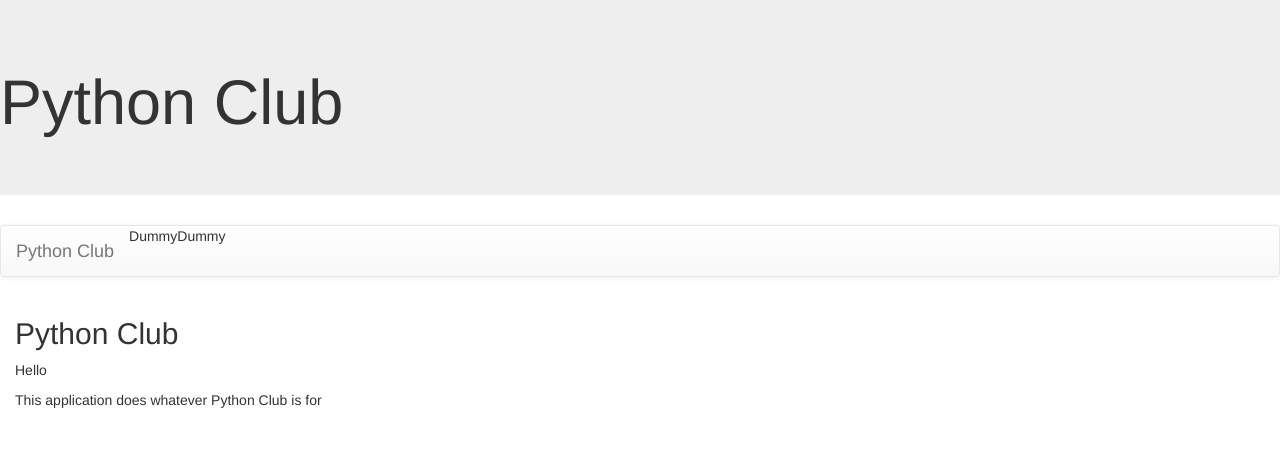
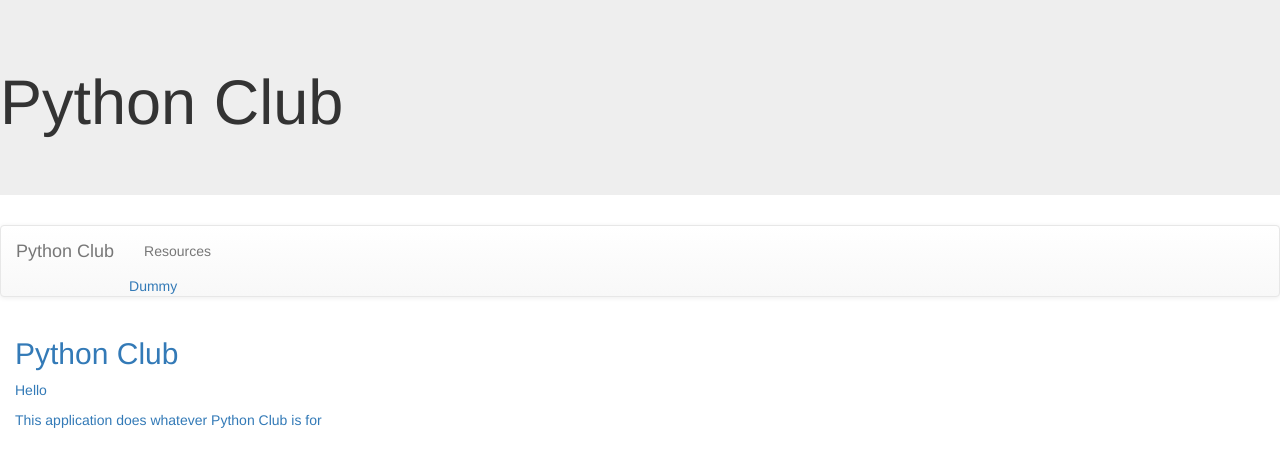
Before and after one commit to mc3waller/IT112-Python-Web, a Django app: page /club/ in a window 1280 px wide. Shown: the top 467 px of the page. Run offline with Django 3.2, Linux system fonts and the light colour scheme; some libraries are stand-ins or nearby versions.

Commit message:
Adds initial code for resources view

```diff
--- a/PythonClub/club/templates/base.html
+++ b/PythonClub/club/templates/base.html
@@ -18,7 +18,7 @@
                     <a class="navbar-brand" href="{% url 'index' %}">Python Club</a>
                 </div>
                 <ul class="nav navbar-nav">
-                    <li>Dummy</li>
+                    <li><a href="{% url 'resources' %}">Resources</li>
                     <li>Dummy</li>
                 </ul>
             </div>
--- a/PythonClub/club/urls.py
+++ b/PythonClub/club/urls.py
@@ -3,4 +3,5 @@ from . import views
 
 urlpatterns = [
     path('', views.index, name='index'),
+    path('resources/', views.resources, name='resources'),
 ]
--- a/PythonClub/club/views.py
+++ b/PythonClub/club/views.py
@@ -3,3 +3,7 @@ from django.shortcuts import render
 # Create your views here.
 def index(request):
     return render(request, 'club/index.html')
+
+def resources(request):
+    resourceName = Resource.objects.all()
+    return render(request, 'club/resources.html', {'resourceName': resourceName})
```
Also changed, not shown: PythonClub/club/templates/club/resources.html (added, +10 -0 lines).
